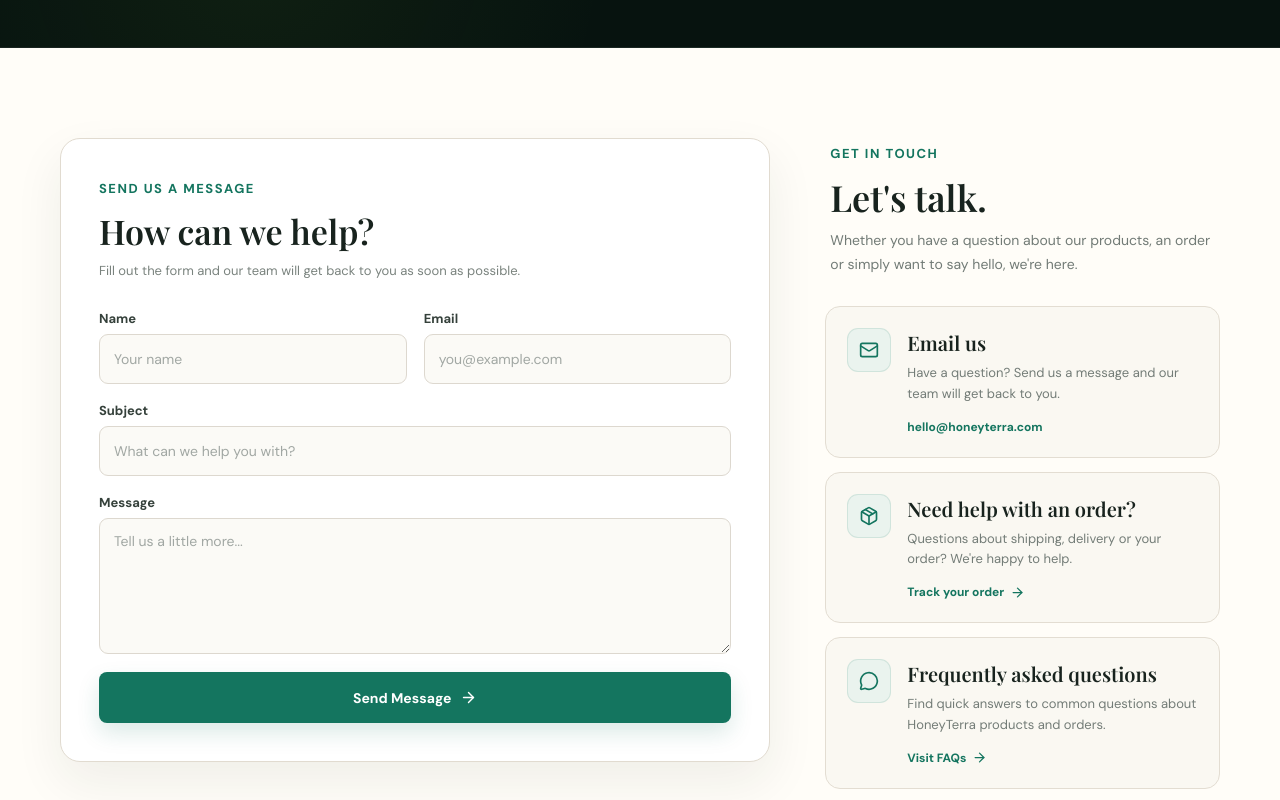
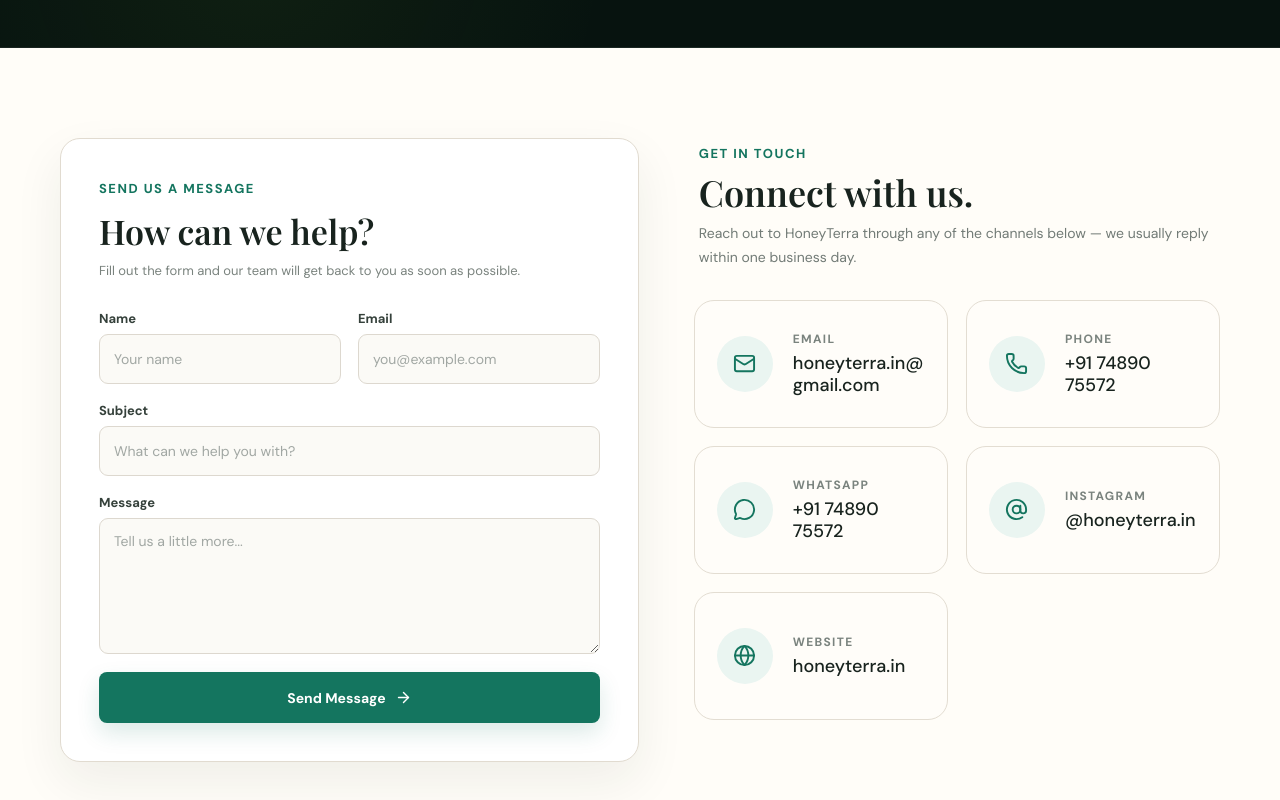
Before and after one commit to ayush13344/honeyterra, a React app in the folder client/: page /contact in a window 1280 px wide. Shown: the part 520-1320 px from the top of the page. Built offline with nearby package versions, Linux system fonts and the light colour scheme; no server answers; the HTML template or start-up script is replaced by a standard one.

Commit message:
Top down

```diff
--- a/client/src/pages/About/About.jsx
+++ b/client/src/pages/About/About.jsx
@@ -310,7 +310,7 @@ function About() {
                 and gifting.
               </p>
 
-              <Link to="/honey-comb-wrap">
+              <Link to="/shop/wrap">
                 Explore Honeycomb Wrap
                 <ArrowRight size={17} />
               </Link>
@@ -351,7 +351,7 @@ function About() {
                 and odour while keeping your space cleaner.
               </p>
 
-              <Link to="/gel-ash-tray">
+              <Link to="/shop/ash-tray">
                 Explore Gel Ash Tray
                 <ArrowRight size={17} />
               </Link>
--- a/client/src/pages/Contact/Contact.css
+++ b/client/src/pages/Contact/Contact.css
@@ -62,7 +62,7 @@
 
   text-align: center;
 
-  border-bottom: 1px solid rgba(255,255,255,0.07);
+  border-bottom: 1px solid rgba(255, 255, 255, 0.07);
 }
 
 .contact-hero-content {
@@ -95,7 +95,7 @@
 
   margin: 0 auto;
 
-  color: rgba(255,255,255,0.62);
+  color: rgba(255, 255, 255, 0.62);
 
   font-size: 16px;
 
@@ -115,7 +115,7 @@
 
   border-radius: 50%;
 
-  background: rgba(120,196,60,0.08);
+  background: rgba(120, 196, 60, 0.08);
 
   filter: blur(20px);
 }
@@ -134,8 +134,8 @@
   display: grid;
 
   grid-template-columns:
-    minmax(0, 1.35fr)
-    minmax(300px, 0.75fr);
+    minmax(0, 1.1fr)
+    minmax(0, 1fr);
 
   gap: 55px;
 
@@ -157,7 +157,7 @@
   background: #fff;
 
   box-shadow:
-    0 20px 50px rgba(25,42,34,0.07);
+    0 20px 50px rgba(25, 42, 34, 0.07);
 }
 
 .contact-form-header {
@@ -192,7 +192,8 @@
 .contact-form-row {
   display: grid;
 
-  grid-template-columns: repeat(2, minmax(0, 1fr));
+  grid-template-columns:
+    repeat(2, minmax(0, 1fr));
 
   gap: 17px;
 }
@@ -270,11 +271,13 @@
   background: #fff;
 
   box-shadow:
-    0 0 0 3px rgba(20,117,95,0.08);
+    0 0 0 3px rgba(20, 117, 95, 0.08);
 }
 
 
-/* Submit */
+/* =========================================================
+   SUBMIT BUTTON
+========================================================= */
 
 .contact-submit {
   width: 100%;
@@ -302,7 +305,7 @@
   cursor: pointer;
 
   box-shadow:
-    0 10px 22px rgba(20,117,95,0.15);
+    0 10px 22px rgba(20, 117, 95, 0.15);
 
   transition:
     transform 0.2s ease,
@@ -316,7 +319,7 @@
   transform: translateY(-2px);
 
   box-shadow:
-    0 14px 28px rgba(20,117,95,0.22);
+    0 14px 28px rgba(20, 117, 95, 0.22);
 }
 
 .contact-submit:active {
@@ -325,31 +328,43 @@
 
 
 /* =========================================================
-   INFORMATION
+   CONTACT INFORMATION
 ========================================================= */
 
 .contact-info {
-  display: flex;
-  flex-direction: column;
+  display: grid;
 
-  gap: 14px;
+  grid-template-columns:
+    repeat(2, minmax(0, 1fr));
+
+  gap: 18px;
+
+  align-content: start;
 }
 
-.contact-info-intro {
-  padding: 4px 5px 15px;
+
+/* Heading takes full width */
+
+.contact-info-heading {
+  grid-column: 1 / -1;
+
+  padding: 4px 5px 12px;
 }
 
-.contact-info-intro h2 {
-  margin: 10px 0 8px;
+.contact-info-heading h2 {
+  margin: 10px 0 9px;
 
   font-family: "Playfair Display", Georgia, serif;
 
   font-size: 36px;
+
   font-weight: 600;
+
+  line-height: 1.1;
 }
 
-.contact-info-intro p {
-  max-width: 380px;
+.contact-info-heading p {
+  max-width: 520px;
 
   margin: 0;
 
@@ -361,25 +376,37 @@
 }
 
 
-/* Info card */
+/* =========================================================
+   CONTACT OPTION CARD
+========================================================= */
 
 .contact-info-card {
+  min-height: 128px;
+
+  box-sizing: border-box;
+
   display: flex;
+  align-items: center;
 
-  gap: 16px;
+  gap: 20px;
 
-  padding: 21px;
+  padding: 20px 22px;
 
   border: 1px solid #e3ddd2;
 
-  border-radius: 15px;
+  border-radius: 20px;
 
-  background: #faf8f2;
+  background: #fffdf9;
+
+  text-decoration: none;
+
+  color: #18231e;
 
   transition:
     transform 0.25s ease,
     border-color 0.25s ease,
-    box-shadow 0.25s ease;
+    box-shadow 0.25s ease,
+    background 0.25s ease;
 }
 
 .contact-info-card:hover {
@@ -387,66 +414,68 @@
 
   border-color: #cfd8d0;
 
+  background: #fff;
+
   box-shadow:
-    0 12px 30px rgba(25,42,34,0.06);
+    0 14px 30px rgba(25, 42, 34, 0.07);
 }
+
+
+/* =========================================================
+   ICON
+========================================================= */
 
 .contact-info-icon {
   flex-shrink: 0;
 
-  width: 44px;
-  height: 44px;
+  width: 56px;
+  height: 56px;
 
   display: flex;
   align-items: center;
   justify-content: center;
 
-  border: 1px solid rgba(20,117,95,0.12);
+  border-radius: 50%;
 
-  border-radius: 11px;
-
-  background: #eaf3ee;
+  background: #eaf5f1;
 
   color: #14755f;
 }
 
-.contact-info-card h3 {
-  margin: 1px 0 7px;
 
-  font-family: "Playfair Display", Georgia, serif;
+/* =========================================================
+   TEXT
+========================================================= */
 
-  font-size: 20px;
-  font-weight: 600;
+.contact-info-content {
+  min-width: 0;
+
+  display: flex;
+  flex-direction: column;
+
+  gap: 5px;
 }
 
-.contact-info-card p {
-  margin: 0 0 10px;
+.contact-info-label {
+  color: #7a837e;
 
-  color: #737c77;
+  font-size: 12px;
 
-  font-size: 13px;
+  font-weight: 700;
 
-  line-height: 1.6;
+  letter-spacing: 1.3px;
 }
 
-.contact-info-card a {
-  display: inline-flex;
-  align-items: center;
+.contact-info-content strong {
+  color: #18231e;
 
-  gap: 6px;
+  font-size: 18px;
 
-  color: #14755f;
+  font-weight: 500;
 
-  font-size: 12px;
-  font-weight: 800;
+  line-height: 1.25;
 
-  text-decoration: none;
-
-  transition: gap 0.2s ease;
-}
-
-.contact-info-card a:hover {
-  gap: 10px;
+  word-break: break-word;
 }
 
 
@@ -462,7 +491,7 @@
   background:
     radial-gradient(
       circle at 50% 0%,
-      rgba(120,196,60,0.15),
+      rgba(120, 196, 60, 0.15),
       transparent 38%
     ),
     #07130f;
@@ -504,7 +533,7 @@
 
   margin: 0 auto 29px;
 
-  color: rgba(255,255,255,0.57);
+  color: rgba(255, 255, 255, 0.57);
 
   font-size: 14px;
 
@@ -555,7 +584,7 @@
 
   border-radius: 50%;
 
-  background: rgba(120,196,60,0.07);
+  background: rgba(120, 196, 60, 0.07);
 
   filter: blur(20px);
 }
@@ -565,22 +594,17 @@
    TABLET
 ========================================================= */
 
-@media (max-width: 900px) {
+@media (max-width: 1000px) {
 
   .contact-grid {
     grid-template-columns: 1fr;
 
-    gap: 45px;
+    gap: 50px;
   }
 
   .contact-info {
-    display: grid;
-
-    grid-template-columns: repeat(2, minmax(0, 1fr));
-  }
-
-  .contact-info-intro {
-    grid-column: 1 / -1;
+    grid-template-columns:
+      repeat(2, minmax(0, 1fr));
   }
 
 }
@@ -596,6 +620,9 @@
     width: calc(100% - 32px);
   }
 
+
+  /* Hero */
+
   .contact-hero {
     min-height: 390px;
 
@@ -610,10 +637,16 @@
     font-size: 15px;
   }
 
+
+  /* Main */
+
   .contact-main {
     padding-top: 70px;
     padding-bottom: 75px;
   }
+
+
+  /* Form */
 
   .contact-form-card {
     padding: 27px 20px;
@@ -629,17 +662,49 @@
     gap: 0;
   }
 
+
+  /* Contact options */
+
   .contact-info {
     display: flex;
+    flex-direction: column;
+
+    gap: 14px;
   }
 
-  .contact-info-intro h2 {
+  .contact-info-heading {
+    padding: 0 3px 8px;
+  }
+
+  .contact-info-heading h2 {
     font-size: 31px;
   }
 
+  .contact-info-heading p {
+    font-size: 13px;
+  }
+
   .contact-info-card {
-    padding: 19px;
+    min-height: 105px;
+
+    padding: 18px;
+
+    border-radius: 17px;
+
+    gap: 16px;
   }
+
+  .contact-info-icon {
+    width: 50px;
+    height: 50px;
+  }
+
+  .contact-info-content strong {
+    font-size: 16px;
+  }
+
+
+  /* Bottom */
 
   .contact-bottom {
     padding: 78px 20px;
@@ -664,11 +729,17 @@
 
   .contact-info-card {
     gap: 12px;
+
+    padding: 16px;
   }
 
   .contact-info-icon {
-    width: 40px;
-    height: 40px;
+    width: 44px;
+    height: 44px;
+  }
+
+  .contact-info-content strong {
+    font-size: 15px;
   }
 
 }
--- a/client/src/pages/Contact/Contact.jsx
+++ b/client/src/pages/Contact/Contact.jsx
@@ -2,13 +2,16 @@ import {
   ArrowRight,
   Mail,
   MessageCircle,
-  Package,
+  Phone,
+  AtSign,
+  Globe,
 } from "lucide-react";
+
 import { Link } from "react-router-dom";
+
 import "./Contact.css";
 
 function Contact() {
-
   const handleSubmit = (event) => {
     event.preventDefault();
 
@@ -18,7 +21,6 @@ function Contact() {
 
   return (
     <main className="contact-page">
-
 
       {/* =====================================================
           HERO
@@ -57,7 +59,6 @@ function Contact() {
       <section className="contact-main section-container">
 
         <div className="contact-grid">
-
 
           {/* =================================================
               FORM
@@ -167,108 +168,174 @@ function Contact() {
 
 
           {/* =================================================
-              INFORMATION
+              CONTACT OPTIONS
           ================================================= */}
 
           <div className="contact-info">
 
-
-            <div className="contact-info-intro">
+            <div className="contact-info-heading">
 
               <span className="section-eyebrow">
                 GET IN TOUCH
               </span>
 
               <h2>
-                Let's talk.
+                Connect with us.
               </h2>
 
               <p>
-                Whether you have a question about our products,
-                an order or simply want to say hello, we're here.
+                Reach out to HoneyTerra through any of the
+                channels below — we usually reply within one
+                business day.
               </p>
 
             </div>
 
 
-            {/* Email */}
+            {/* =================================================
+                EMAIL
+            ================================================= */}
 
-            <div className="contact-info-card">
+            <a
+              href="mailto:honeyterra.in@gmail.com"
+              className="contact-info-card"
+            >
 
               <div className="contact-info-icon">
-                <Mail size={20} />
+                <Mail size={23} />
               </div>
 
-              <div>
+              <div className="contact-info-content">
 
-                <h3>Email us</h3>
+                <span className="contact-info-label">
+                  EMAIL
+                </span>
 
-                <p>
-                  Have a question? Send us a message and our
-                  team will get back to you.
-                </p>
-
-                <a href="mailto:hello@honeyterra.com">
-                  hello@honeyterra.com
-                </a>
+                <strong>
+                  honeyterra.in@gmail.com
+                </strong>
 
               </div>
 
-            </div>
+            </a>
 
 
-            {/* Order */}
+            {/* =================================================
+                PHONE
+            ================================================= */}
 
-            <div className="contact-info-card">
+            <a
+              href="tel:+917489075572"
+              className="contact-info-card"
+            >
 
               <div className="contact-info-icon">
-                <Package size={20} />
+                <Phone size={23} />
               </div>
 
-              <div>
+              <div className="contact-info-content">
 
-                <h3>Need help with an order?</h3>
+                <span className="contact-info-label">
+                  PHONE
+                </span>
 
-                <p>
-                  Questions about shipping, delivery or your
-                  order? We're happy to help.
-                </p>
-
-                <Link to="/track-order">
-                  Track your order
-                  <ArrowRight size={15} />
-                </Link>
+                <strong>
+                  +91 74890 75572
+                </strong>
 
               </div>
 
-            </div>
+            </a>
 
 
-            {/* FAQ */}
+            {/* =================================================
+                WHATSAPP
+            ================================================= */}
 
-            <div className="contact-info-card">
+            <a
+              href="https://wa.me/917489075572"
+              target="_blank"
+              rel="noopener noreferrer"
+              className="contact-info-card"
+            >
 
               <div className="contact-info-icon">
-                <MessageCircle size={20} />
+                <MessageCircle size={23} />
               </div>
 
-              <div>
+              <div className="contact-info-content">
 
-                <h3>Frequently asked questions</h3>
+                <span className="contact-info-label">
+                  WHATSAPP
+                </span>
 
-                <p>
-                  Find quick answers to common questions about
-                  HoneyTerra products and orders.
-                </p>
-
-                <Link to="/faqs">
-                  Visit FAQs
-                  <ArrowRight size={15} />
-                </Link>
+                <strong>
+                  +91 74890 75572
+                </strong>
 
               </div>
 
-            </div>
+            </a>
+
+
+            {/* =================================================
+                INSTAGRAM
+            ================================================= */}
+
+            <a
+              href="https://www.instagram.com/honeyterra.in/"
+              target="_blank"
+              rel="noopener noreferrer"
+              className="contact-info-card"
+            >
+
+              <div className="contact-info-icon">
+                <AtSign size={23} />
+              </div>
+
+              <div className="contact-info-content">
+
+                <span className="contact-info-label">
+                  INSTAGRAM
+                </span>
+
+                <strong>
+                  @honeyterra.in
+                </strong>
+
+              </div>
+
+            </a>
+
+
+            {/* =================================================
+                WEBSITE
+            ================================================= */}
+
+            <a
+              href="https://honeyterra.in"
+              target="_blank"
+              rel="noopener noreferrer"
+              className="contact-info-card"
+            >
+
+              <div className="contact-info-icon">
+                <Globe size={23} />
+              </div>
+
+              <div className="contact-info-content">
+
+                <span className="contact-info-label">
+                  WEBSITE
+                </span>
+
+                <strong>
+                  honeyterra.in
+                </strong>
+
+              </div>
+
+            </a>
 
           </div>
 
--- a/client/src/pages/Home/Home.jsx
+++ b/client/src/pages/Home/Home.jsx
@@ -296,7 +296,7 @@ function Home() {
         <div className="story-image">
 
           <img
-            src="/images/ash-tray.jpg"
+            src="../../assets/gelashtray.jpeg"
             alt="HoneyTerra Gel Ash Tray"
           />
 
@@ -481,7 +481,7 @@ function Home() {
         <div className="story-image">
 
           <img
-            src="/images/honeycomb-wrap.jpg"
+            src="../assets/honeycomb-wrap.jpg"
             alt="Honeycomb Wrap"
           />
 
```
Also changed, not shown: client/src/App.jsx (+7 -1 lines), client/src/components/layout/ScrollToTop.jsx (added, +18 -0 lines), client/src/assets/gelashtray.jpeg (added).
